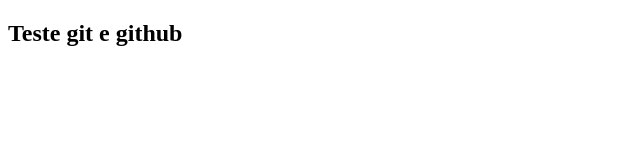
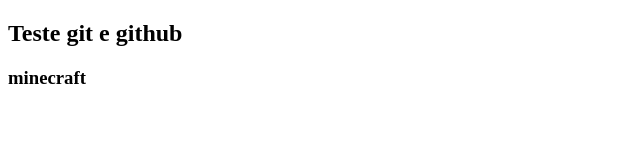
Before and after one commit to antoniocodigos/Pizarria31, a plain HTML site: page index.html in a window 1280 px wide. Shown: the whole page, without its empty margins (0-640 px from the left). Drawn offline with Linux system fonts and the light colour scheme.

Commit message:
terceiro commit

```diff
--- a/index.html
+++ b/index.html
@@ -7,5 +7,6 @@
 </head>
 <body>
     <h2>Teste git e github</h2>
+    <h3>minecraft</h3>
 </body>
 </html>
```
